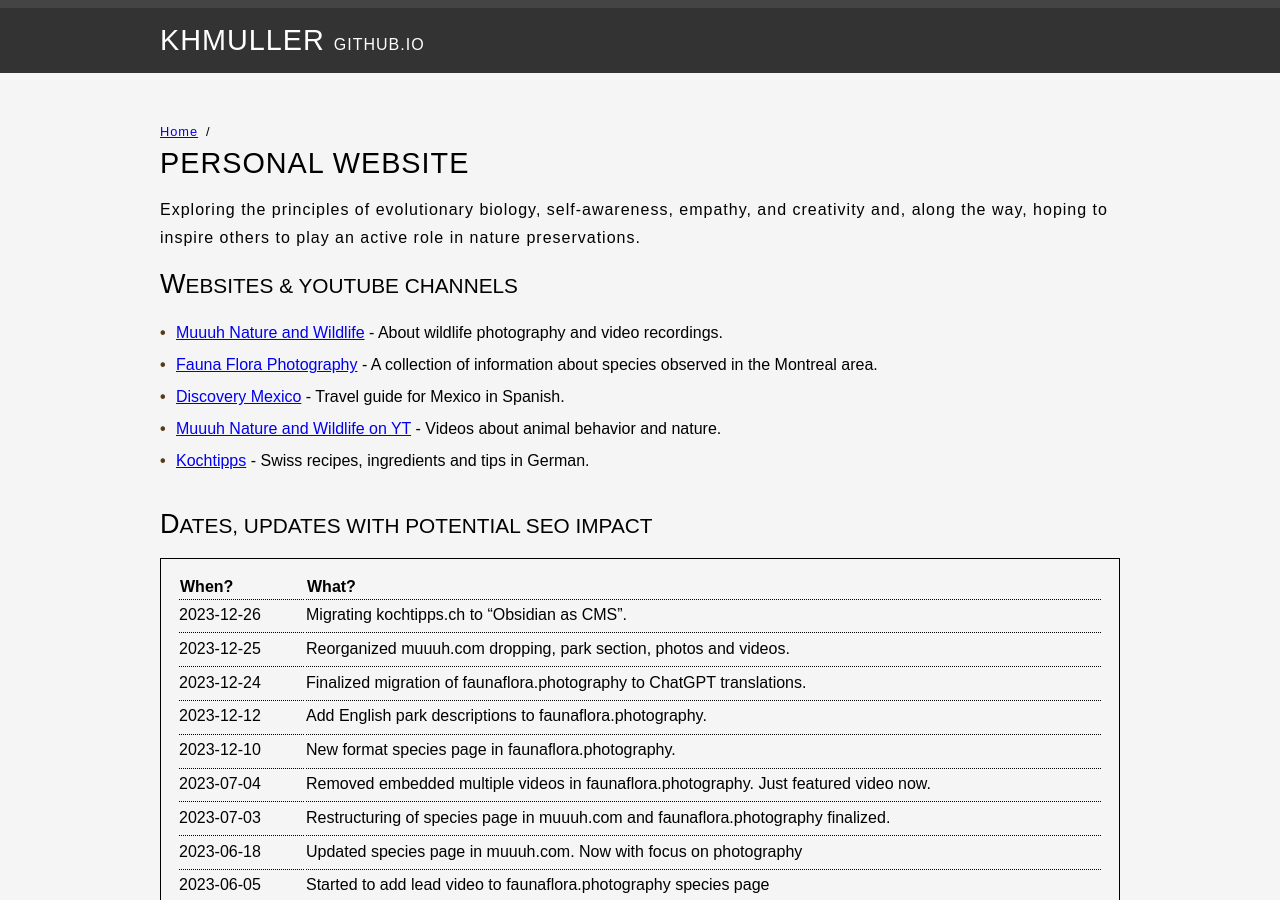
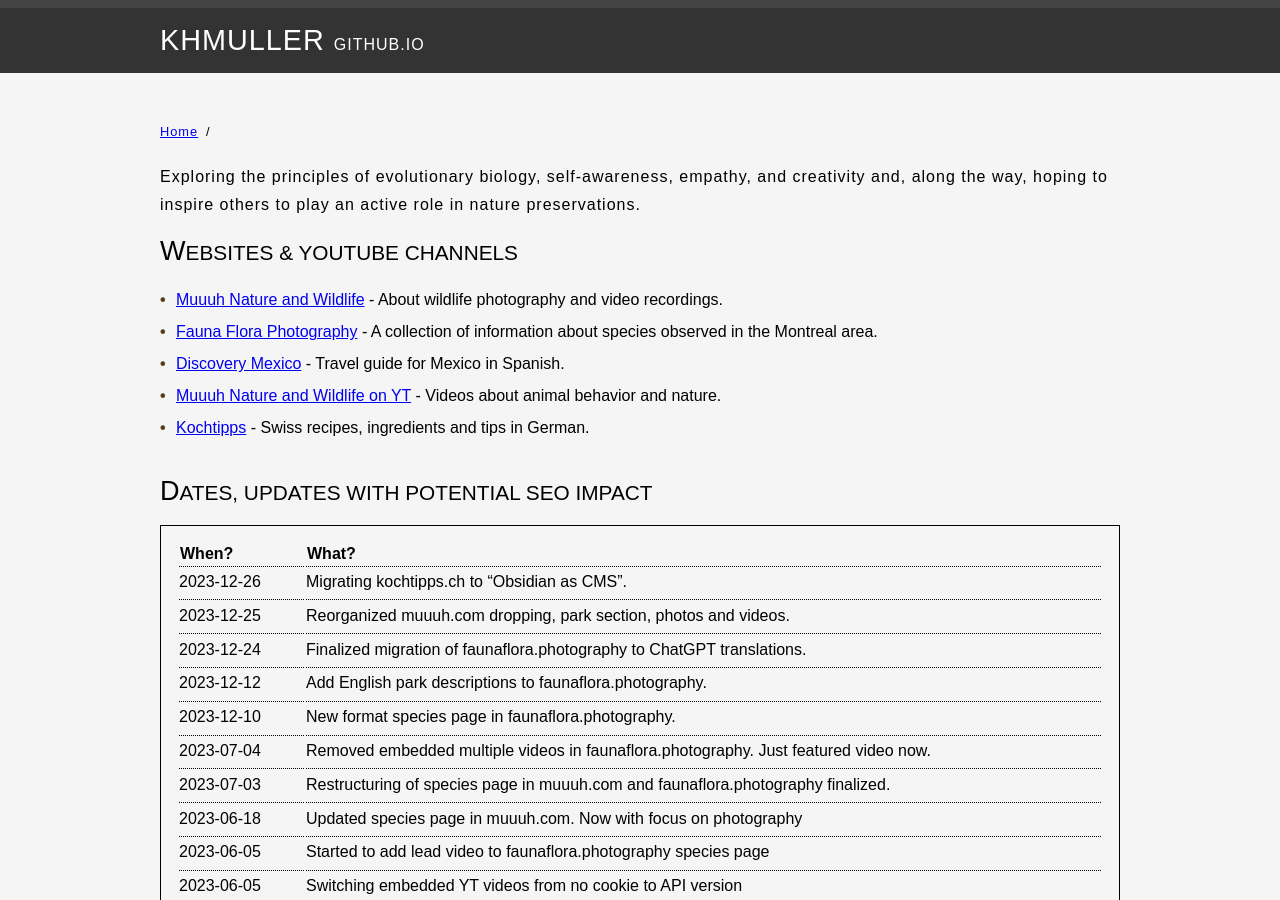
Before and after one commit to KHMuller/khmuller.github.io, a Jekyll site: the page built from index.md, in a window 1280 px wide and 900 px high. Built offline with Jekyll 4.4.1, drawn with Linux system fonts in a browser that asks for light colours.

Commit message:
Removing Double H1

```diff
--- a/index.md
+++ b/index.md
@@ -4,8 +4,6 @@ description: Exploring the principles of evolutionary biology, self-awareness, e
 layout: default
 canonical: https://khmuller.github.io
 ---
-
-# Personal Website
 
 Exploring the principles of evolutionary biology, self-awareness, empathy, and creativity and, along the way, hoping to inspire others to play an active role in nature preservations.
 
```
